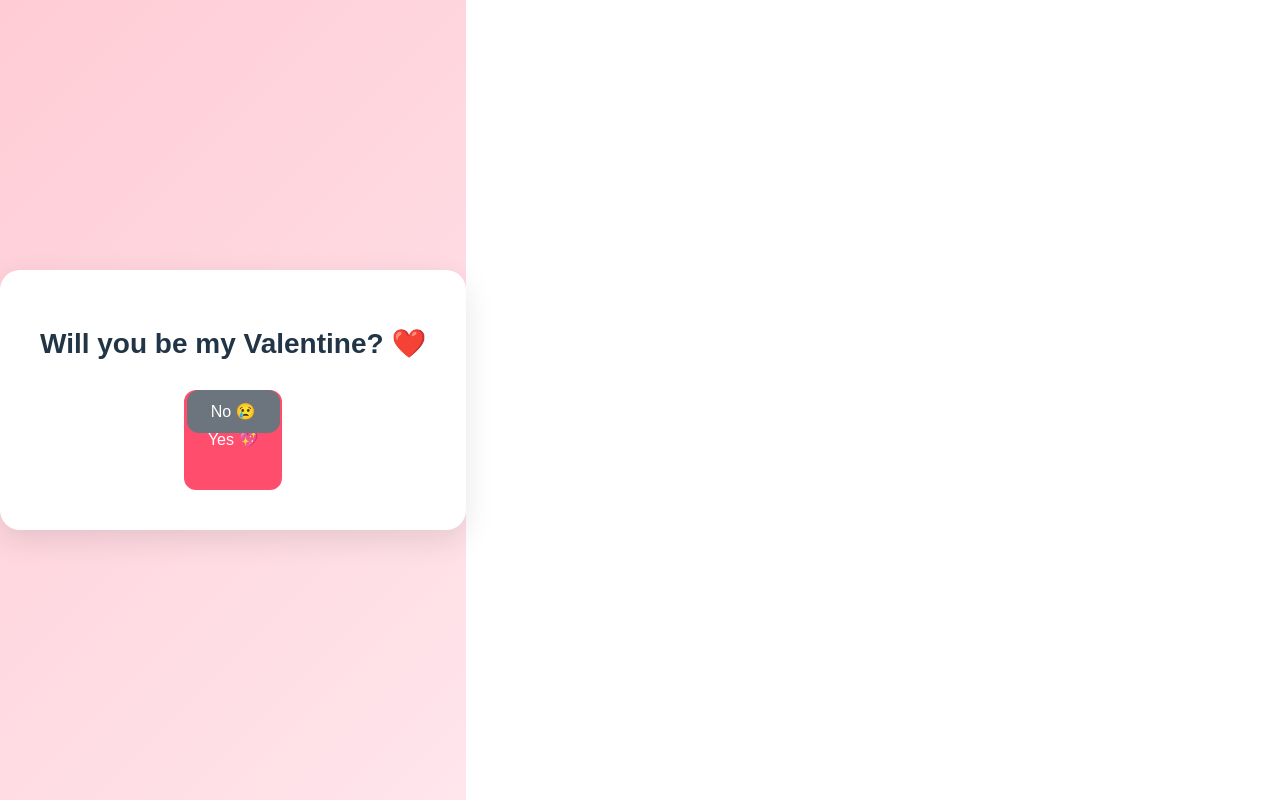
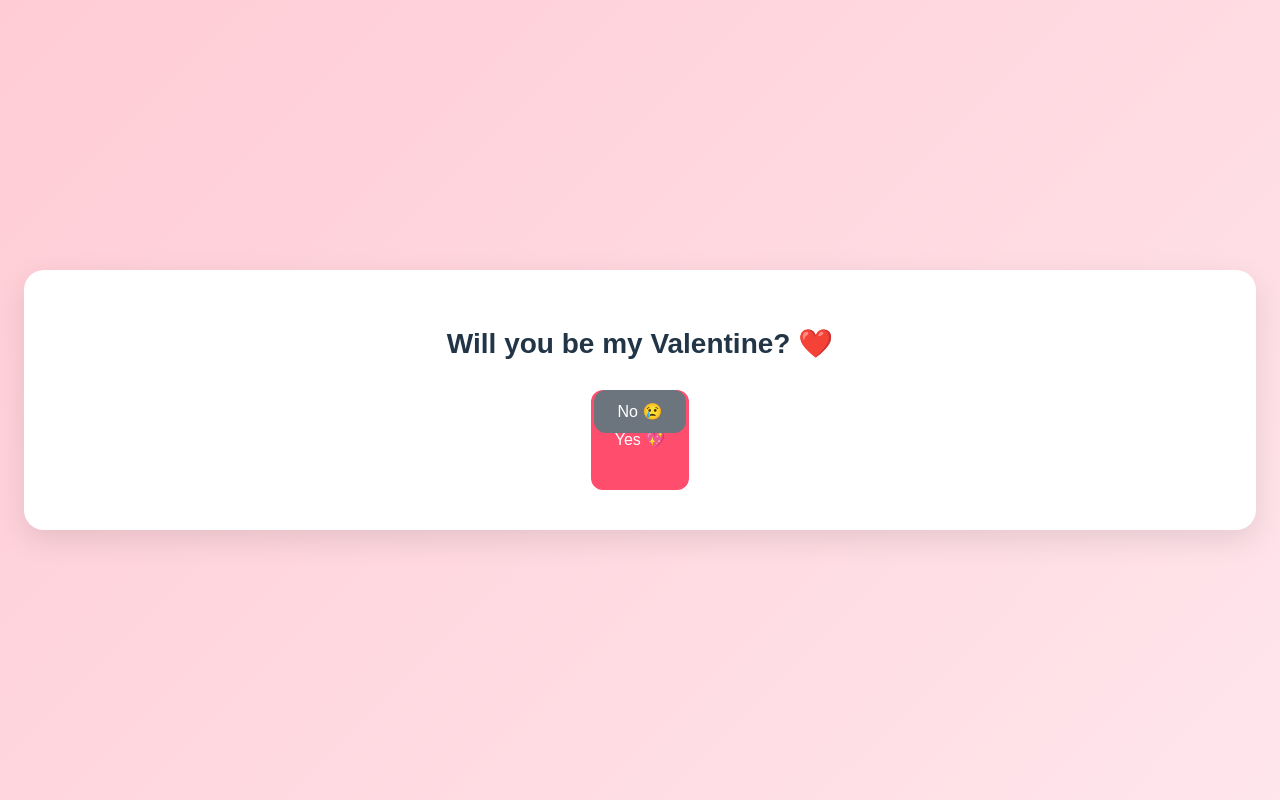
Before and after one commit to Xavi1/Valentine, a React (Vite) app in the folder valentine-app/: page / in a window 1280 px wide. Built offline with nearby package versions, Linux system fonts and the light colour scheme.

Commit message:
feat: Screen Coverage - The app will now cover the entire screen, filling both the width and height of the viewport

```diff
--- a/valentine-app/src/App.tsx
+++ b/valentine-app/src/App.tsx
@@ -5,11 +5,19 @@ import React from "react";
 const styles: { [key: string]: React.CSSProperties } = {
   page: {
     minHeight: "100vh",
+    minWidth: "100vw",
+    width: "100vw",
+    height: "100vh",
     display: "flex",
     alignItems: "center",
     justifyContent: "center",
     background: "linear-gradient(135deg, #ffccd5, #ffe5ec)",
     fontFamily: "Arial, sans-serif",
+    position: "fixed",
+    top: 0,
+    left: 0,
+    zIndex: 9999,
+    overflow: "hidden",
   },
   card: {
     backgroundColor: "white",
@@ -18,7 +26,6 @@ const styles: { [key: string]: React.CSSProperties } = {
     textAlign: "center",
     boxShadow: "0 10px 30px rgba(0,0,0,0.1)",
     width: "90%",
-    maxWidth: "400px",
     position: "relative",
   },
   title: {
```
